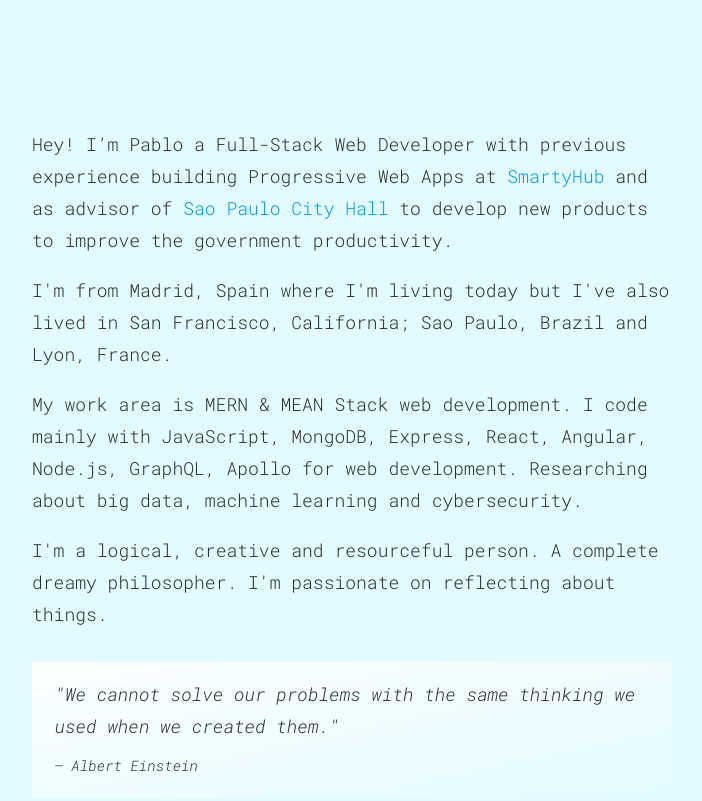
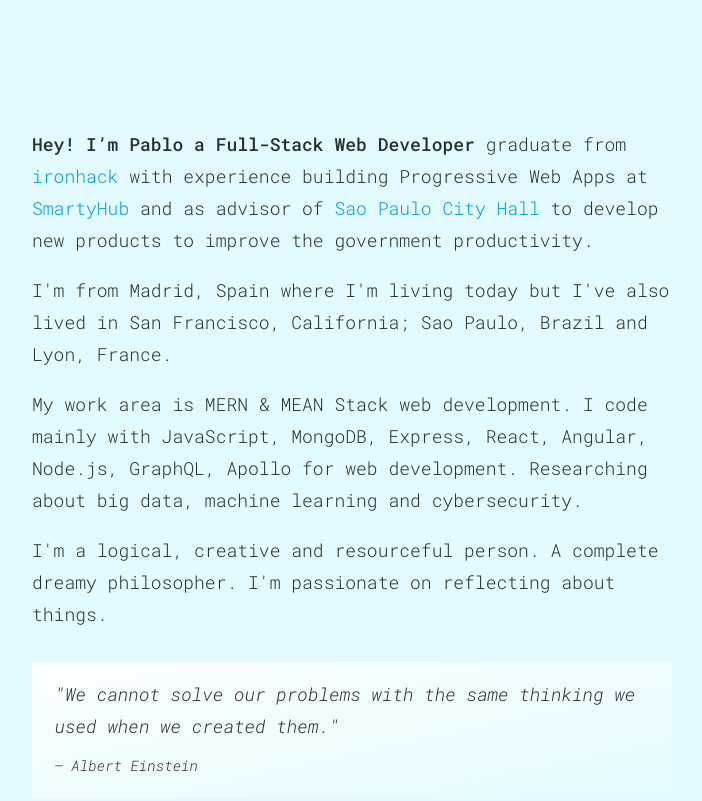
Before and after one commit to pablorgarcia/pablorgarcia.github.io, a plain HTML site: page index.html in a window 1280 px wide. Shown: the top 801 px of the page, without its empty margins (288-990 px from the left). Drawn offline with Linux system fonts and the light colour scheme.

Commit message:
Update index.html
text ironhack added, b tag added

```diff
--- a/index.html
+++ b/index.html
@@ -32,7 +32,7 @@
 <body>
 
 <article>
-  <p>Hey! I’m Pablo a Full-Stack Web Developer with previous experience building Progressive Web Apps at <a href="http://www.smartyhub.com" target="_blank">SmartyHub</a> and as advisor of <a href="http://www.capital.sp.gov.br/" target="_blank">Sao Paulo City Hall</a> to develop new products to improve the government productivity.</p>
+  <p><b>Hey! I’m Pablo a Full-Stack Web Developer</b> graduate from <a href="https://www.ironhack.com/en" target="_blank">ironhack</a> with experience building Progressive Web Apps at <a href="http://www.smartyhub.com" target="_blank">SmartyHub</a> and as advisor of <a href="http://www.capital.sp.gov.br/" target="_blank">Sao Paulo City Hall</a> to develop new products to improve the government productivity.</p>
 
   <p>I'm from Madrid, Spain where I'm living today but I've also lived in San Francisco, California; Sao Paulo, Brazil and Lyon, France.</p>
   <p>My work area is MERN &amp; MEAN Stack web development. I code mainly with JavaScript, MongoDB, Express, React, Angular, Node.js, GraphQL, Apollo for web development. Researching about big data, machine learning and cybersecurity.</p>
```
